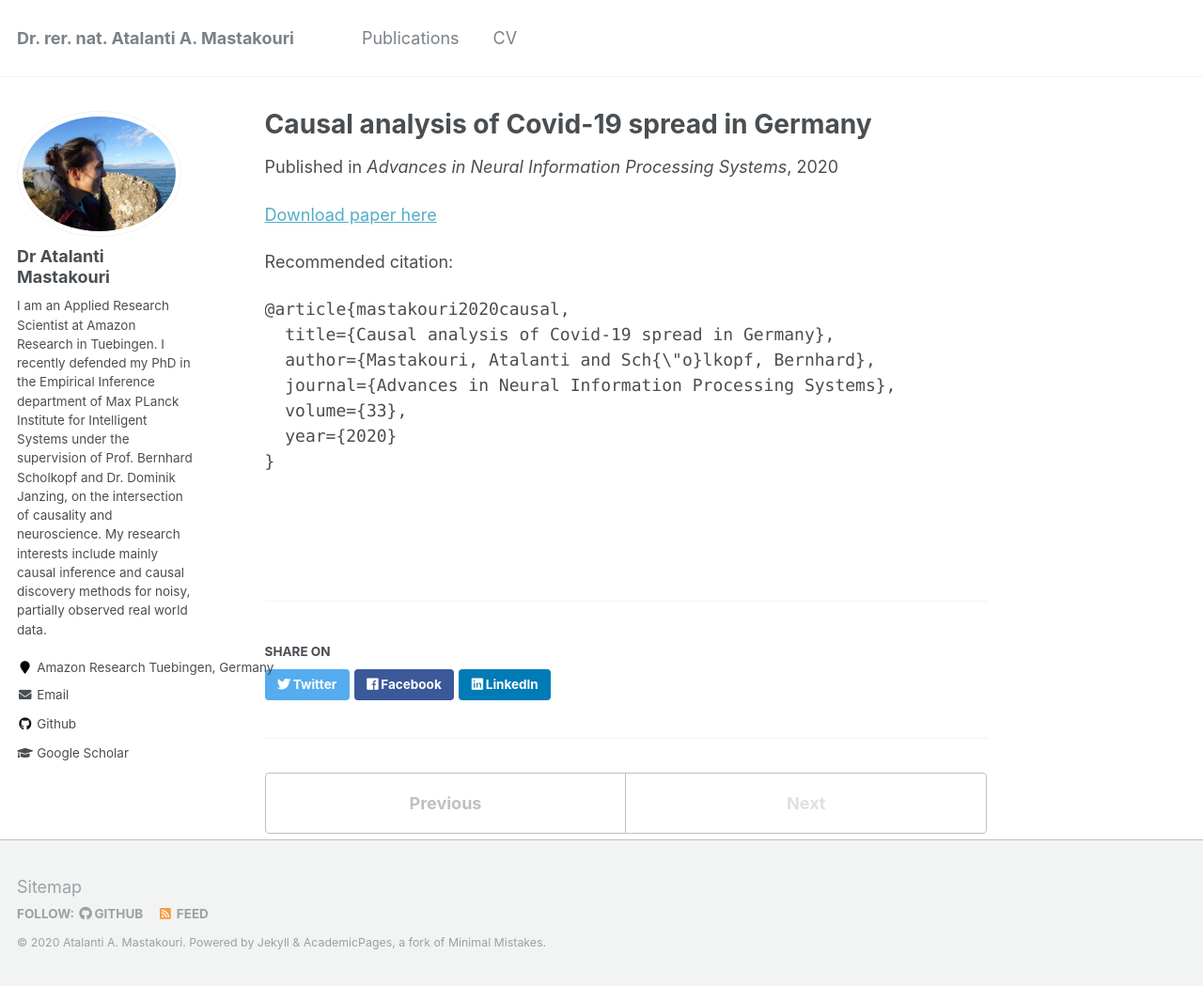
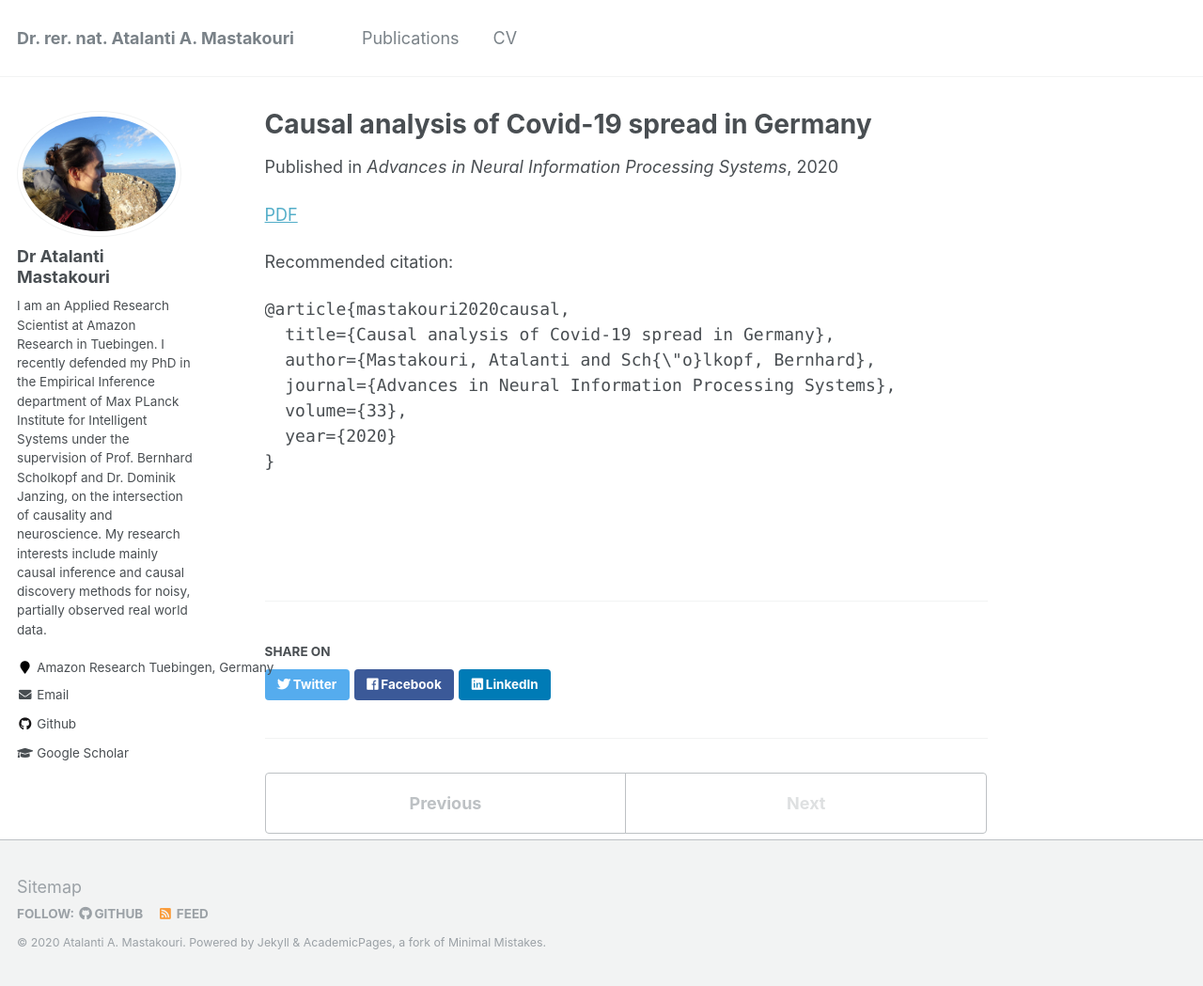
Before and after one commit to atalanti/atalanti.github.io, a Jekyll site: the page built from _publications/2020c-Causal-analysis-of-Covid-19-spread-in-Germany.md, in a window 1280 px wide and 1049 px high. Shown: the whole window at 94% size. Built offline with Jekyll 4.4.1, drawn with Linux system fonts in a browser that asks for light colours.

Commit message:
Update 2020c-Causal-analysis-of-Covid-19-spread-in-Germany.md

````diff
--- a/_publications/2020c-Causal-analysis-of-Covid-19-spread-in-Germany.md
+++ b/_publications/2020c-Causal-analysis-of-Covid-19-spread-in-Germany.md
@@ -6,8 +6,7 @@ year: 2020
 venue: 'Advances in Neural Information Processing Systems'
 paperurl: 'https://proceedings.neurips.cc/paper/2020/hash/205e73579f21c2ed134dbd6ce7e4a1ea-Abstract.html'
 ---
-
-[Download paper here](https://proceedings.neurips.cc/paper/2020/file/205e73579f21c2ed134dbd6ce7e4a1ea-Paper.pdf)
+[PDF](https://proceedings.neurips.cc/paper/2020/file/205e73579f21c2ed134dbd6ce7e4a1ea-Paper.pdf)
 
 Recommended citation:
 ```Javascript
````
